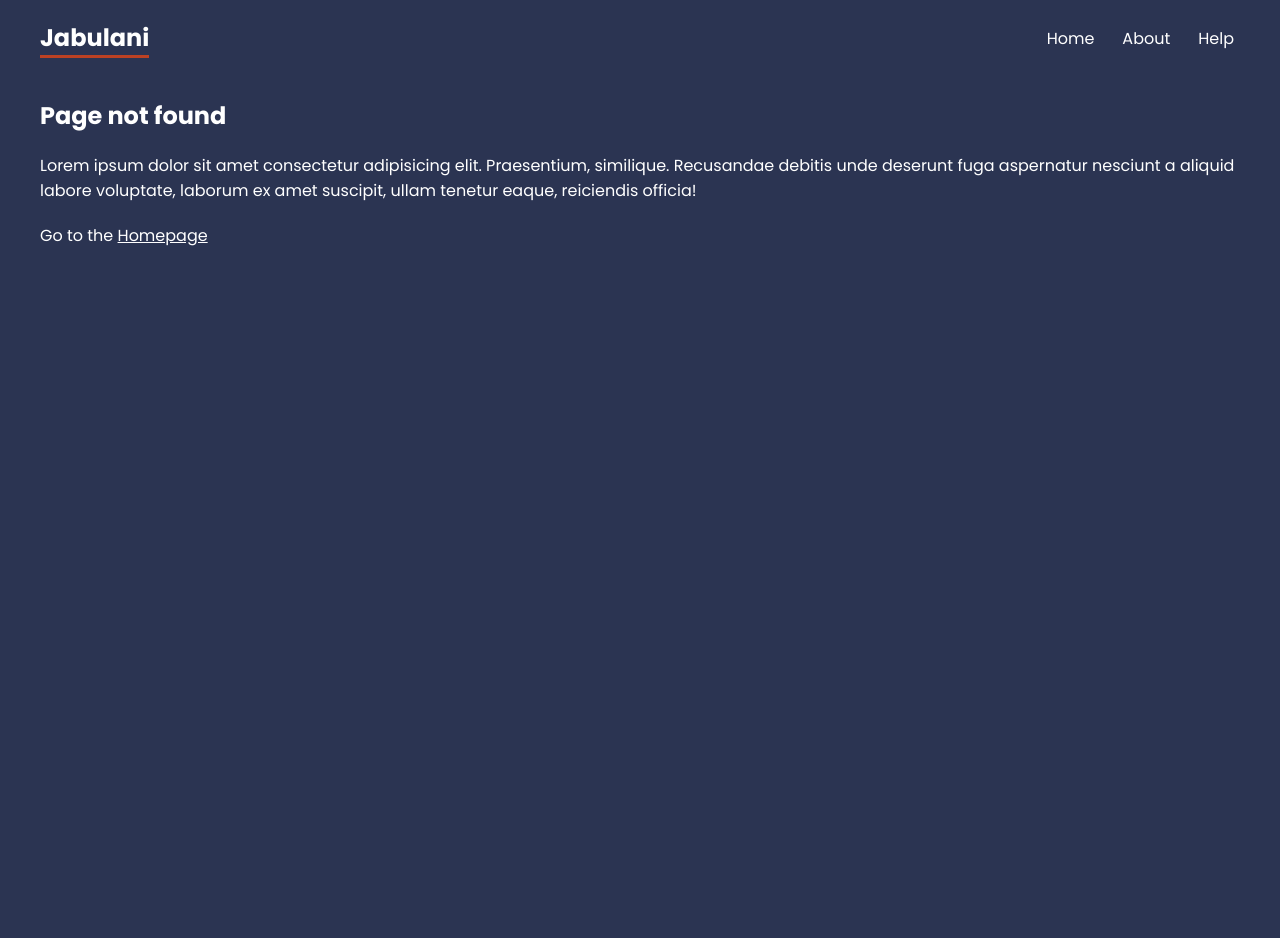
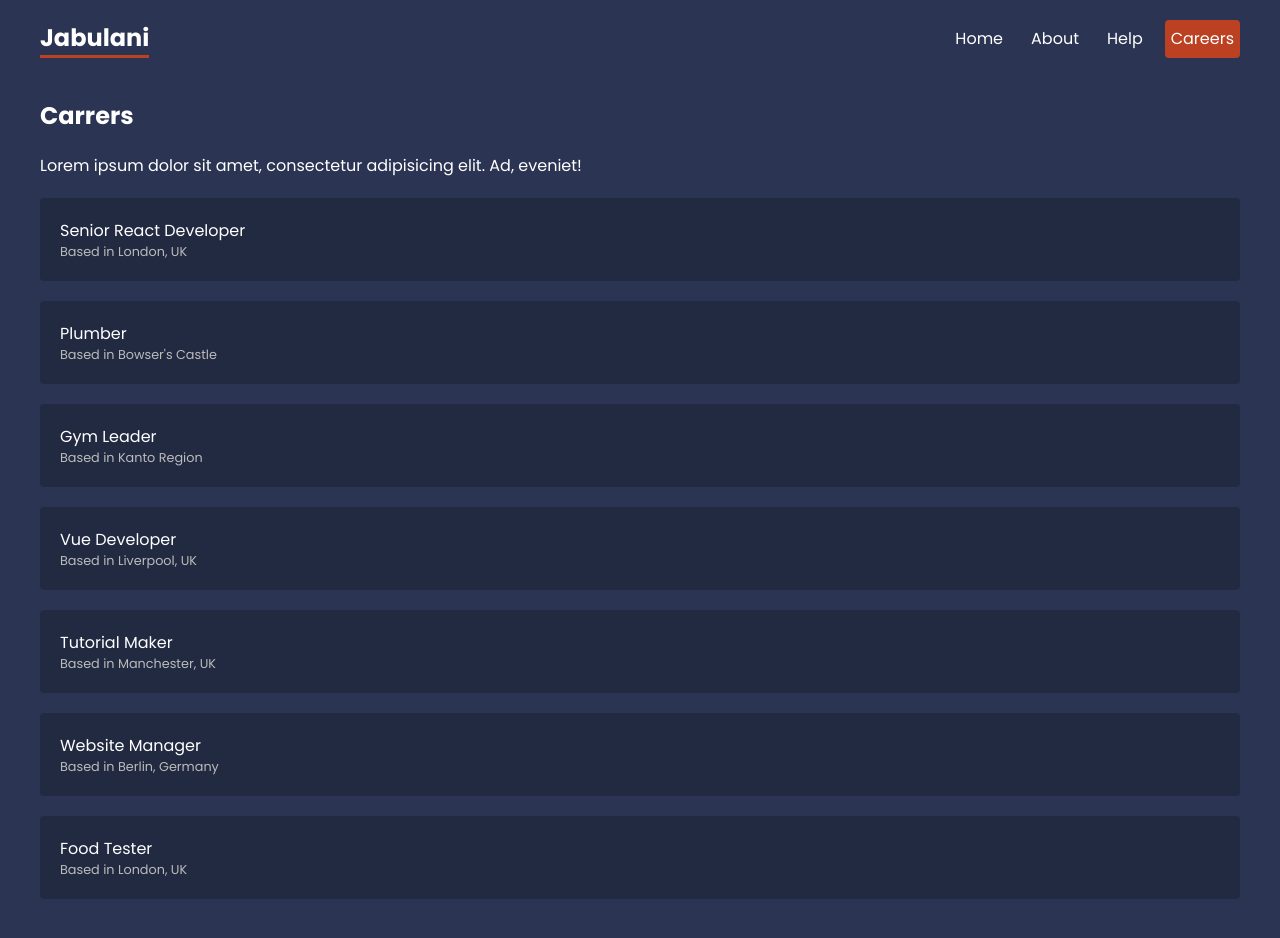
Before and after one commit to Chisonm/react-router-indepth, a React (Create React App) app: page /careers in a window 1280 px wide. Shown: the top 938 px of the page. Before the commit the page ends 800 px from the top, so only its background shows below. Built offline with nearby package versions, Linux system fonts and the light colour scheme; data requests are answered from the project's data file.

Commit message:
loading in react router dom

```diff
--- a/src/App.js
+++ b/src/App.js
@@ -9,6 +9,7 @@
 // pages
 import Home from "./pages/Home";
 import About from "./pages/About";
+import NotFound from "./pages/NotFound";
 // help pages
 import Faq from "./pages/help/Faq";
 import Contact from "./pages/help/Contact";
@@ -16,7 +17,8 @@
 // layouts
 import RootLayout from "./layouts/RootLayout";
 import HelpLayout from "./layouts/HelpLayout";
-import NotFound from "./pages/NotFound";
+import Careers, { careersLoader } from "./pages/careers/Careers";
+import CareersLayout from "./layouts/CareersLayout";
 
 function App() {
 
@@ -25,12 +27,22 @@
       <Route path="/" element={<RootLayout />}>
         <Route index element={<Home />} />
         <Route path="about" element={<About />} />
+
+
         <Route path="help" element={<HelpLayout />}>
-          <Route path="faq" element={<Faq />}/>
-          <Route path="contact" element={<Contact />}/>
+          <Route path="faq" element={<Faq />} />
+          <Route path="contact" element={<Contact />} />
         </Route>
 
-        <Route path="*" element={<NotFound />}/>
+        <Route path="careers" element={<CareersLayout />}>
+          <Route
+            index
+            element={<Careers />}
+            loader={careersLoader}
+          />
+        </Route>
+
+        <Route path="*" element={<NotFound />} />
       </Route>
     )
   );
--- a/src/index.css
+++ b/src/index.css
@@ -104,7 +104,24 @@
 }
 
 /* careers list */
-
+.careers > a {
+  display: block;
+  background: rgba(0,0,0,0.2);
+  padding: 20px;
+  border-radius: 4px;
+  margin: 20px 0;
+  text-decoration: none;
+}
+.careers > a:hover p {
+  color: var(--primary);
+}
+.careers p {
+  margin: 0;
+}
+.careers > a p:last-child {
+ font-size: 0.8em;
+ color: #bbb;
+}
 
 /* careers details */
 
--- /dev/null
+++ b/src/layouts/CareersLayout.js
@@ -0,0 +1,13 @@
+import React from 'react'
+import { Outlet } from 'react-router-dom'
+
+export default function CareersLayout() {
+  return (
+    <div className='careers-layout'>
+        <h2>Carrers</h2>
+        <p>Lorem ipsum dolor sit amet, consectetur adipisicing elit. Ad, eveniet!</p>
+
+        <Outlet />
+    </div>
+  )
+}
--- a/src/layouts/RootLayout.js
+++ b/src/layouts/RootLayout.js
@@ -11,6 +11,7 @@
                     <NavLink to="/">Home</NavLink>
                     <NavLink to="/about">About</NavLink>
                     <NavLink to="/help">Help</NavLink>
+                    <NavLink to="/careers">Careers</NavLink>
                 </nav>
             </header>
 
--- /dev/null
+++ b/src/pages/careers/Careers.js
@@ -0,0 +1,24 @@
+import React from 'react'
+import { useLoaderData, Link } from 'react-router-dom'
+
+export default function Careers() {
+    const careers = useLoaderData()
+  return (
+    <div className='careers'>
+        {careers.map(career => (
+            <Link to="/" key={career.id}>
+                <p>{career.title}</p>
+                <p>Based in {career.location}</p>
+            </Link>
+        ))}
+    </div>
+  )
+}
+
+// loader function
+export const careersLoader = async () => {
+    const res = await fetch("http://localhost:4000/careers")
+    const data = await res.json()
+
+    return data
+}
```
